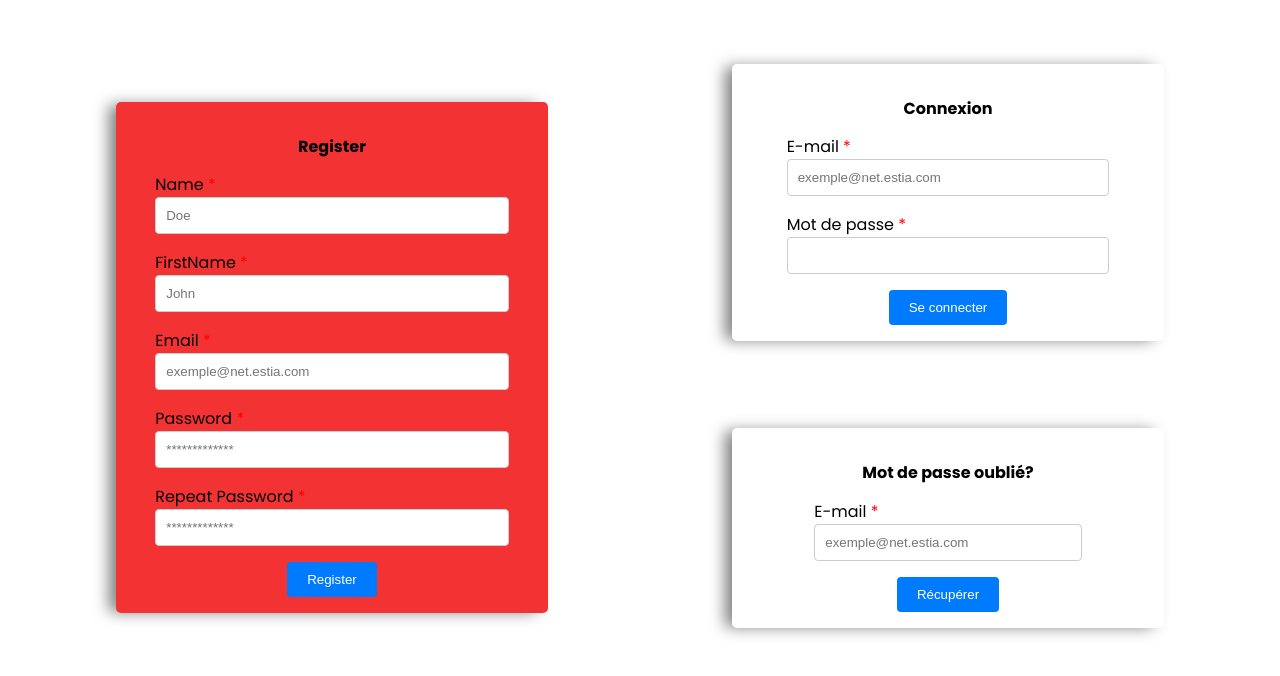
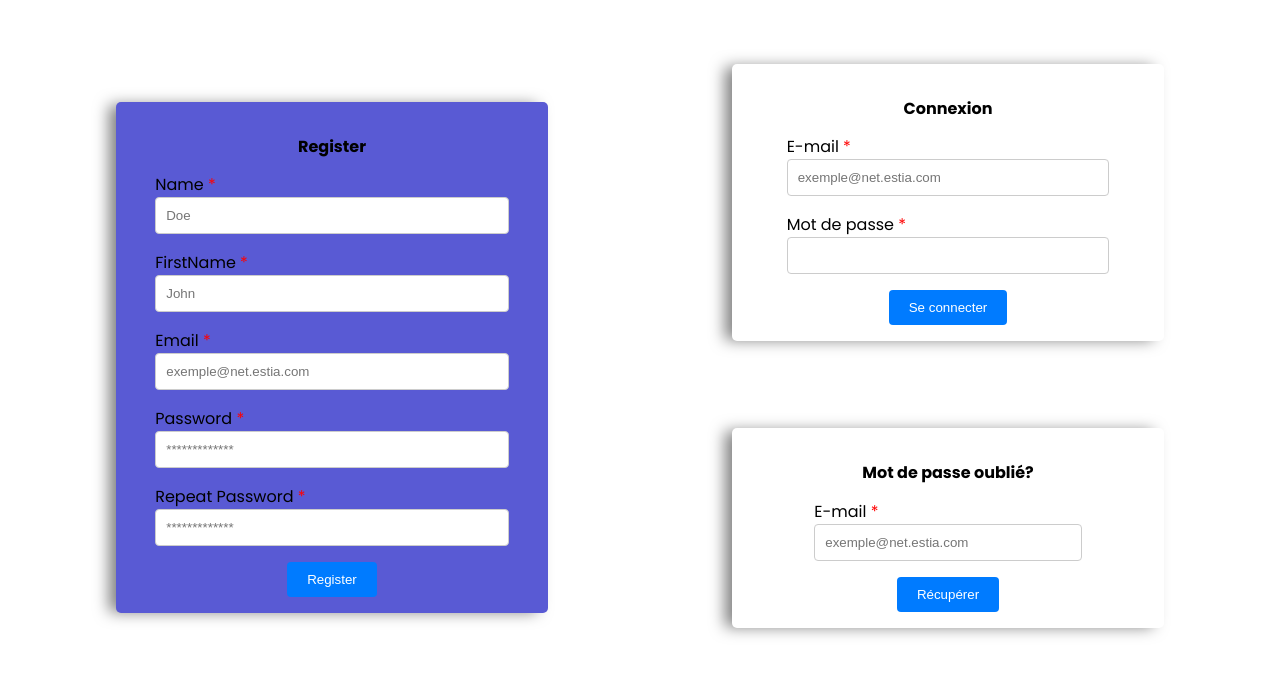
Before and after one commit to Varask/Estia_integration_project, a PHP site: page /pages/login.html in a window 1280 px wide, with the pointer over the restyled element. Shown: the top 676 px of the page. Run offline with PHP 8.4, Linux system fonts and the light colour scheme.

Commit message:
Update background color of .gridElement on hover in main.css

```diff
--- a/CSS/main.css
+++ b/CSS/main.css
@@ -91,7 +91,7 @@ button[type="submit"]:hover {
 }
 
 .gridElement:hover{
-    background-color: #f33333;
+    background-color: #595AD4;
 }
 
 .formContainer{
```
